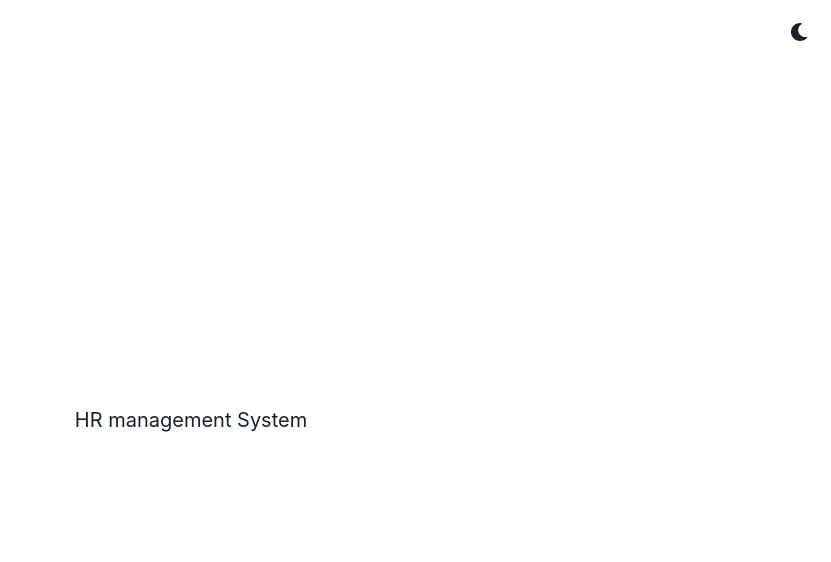
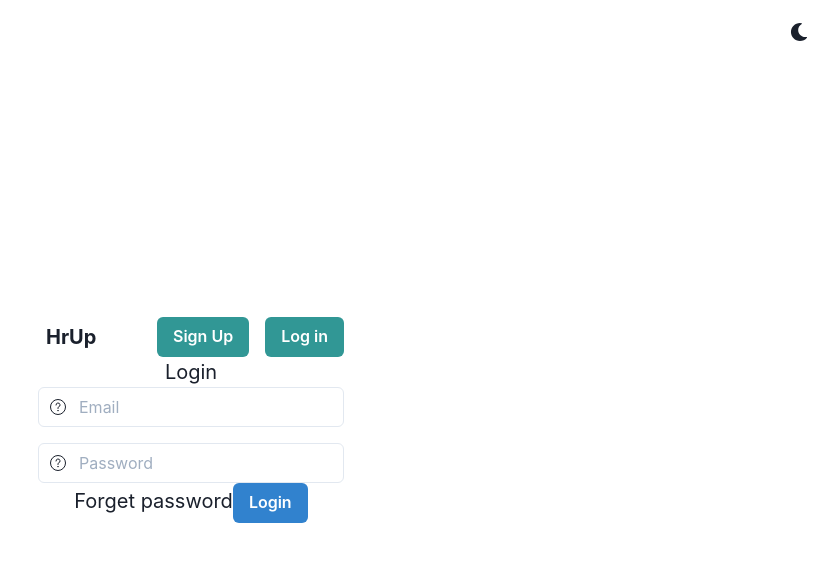
Before and after one commit to bipasha39/HpUp-Frontend, a React (Create React App) app: page / in a window 1280 px wide. Shown: the top 562 px of the page, without its empty margins (449-1280 px from the left). Built offline with nearby package versions, Linux system fonts and the light colour scheme.

Commit message:
login commit

```diff
--- a/src/App.js
+++ b/src/App.js
@@ -1,16 +1,14 @@
 import React from 'react';
+
 import {
   ChakraProvider,
   Box,
-  Text,
-  Link,
   VStack,
-  Code,
   Grid,
   theme,
 } from '@chakra-ui/react';
 import { ColorModeSwitcher } from './ColorModeSwitcher';
-
+import Login from "./pages/login/Login";
 
 function App() {
   return (
@@ -19,7 +17,9 @@ function App() {
         <Grid minH="100vh" p={3}>
           <ColorModeSwitcher justifySelf="flex-end" />
           <VStack spacing={8}>
-           <h1> HR management System</h1>
+
+
+           <Login />
           </VStack>
         </Grid>
       </Box>
--- /dev/null
+++ b/src/components/loginForm/LoginForm.js
@@ -0,0 +1,45 @@
+import React from 'react';
+import {
+  FormControl,
+  Input,
+  InputGroup,
+  Icon,
+  InputLeftElement,
+  Button,
+  Stack,
+} from '@chakra-ui/react';
+
+export default function LoginForm() {
+  return (
+    <div className="loginForm_container">
+      <h1>Login</h1>
+      <form action="submit">
+        <Stack spacing={4}>
+          <FormControl isRequired>
+            <InputGroup>
+              <InputLeftElement children={<Icon name="email" />} />
+              <Input type="email" placeholder="Email" aria-label="Email" />
+            </InputGroup>
+          </FormControl>
+
+          <FormControl isRequired>
+            <InputGroup>
+              <InputLeftElement children={<Icon name="lock" />} />
+              <Input
+                type="password"
+                placeholder="Password"
+                aria-label="Password"
+              />
+            </InputGroup>
+          </FormControl>
+        </Stack>
+      </form>
+
+      <div className="loginFormButton_container">
+        <a href="#">Forget password</a>
+
+        <Button colorScheme="blue">Login</Button>
+      </div>
+    </div>
+  );
+}
--- /dev/null
+++ b/src/components/navbar/Navbar.js
@@ -0,0 +1,24 @@
+import React from 'react';
+import './header.css';
+import { Flex, Spacer,Button,Box,Heading } from "@chakra-ui/react"
+
+
+export default function Header() {
+
+    return (
+        <Flex>
+  <Box p="2">
+    <Heading size="md">HrUp</Heading>
+  </Box>
+  <Spacer />
+  <Box>
+    <Button colorScheme="teal" mr="4">
+      Sign Up
+    </Button>
+    <Button colorScheme="teal">Log in</Button>
+  </Box>
+</Flex>
+
+    );
+
+}
--- /dev/null
+++ b/src/components/navbar/header.css
@@ -0,0 +1,5 @@
+.header_container{
+    background-color: Black;
+    display: flex;
+    flex-direction: row;
+}
--- /dev/null
+++ b/src/pages/login/Login.js
@@ -0,0 +1,18 @@
+import React from 'react';
+import LoginForm from '../../components/loginForm/LoginForm';
+import Header from '../../components/navbar/Navbar';
+
+
+
+export default function Login() {
+
+    return (
+        <div className="loginpage_container">
+         <Header />
+        <LoginForm />
+        </div>
+
+
+
+    );
+}
```
Also changed, not shown: src/app.css (added), 1 other file (tests, documents, lock files or other folders).
